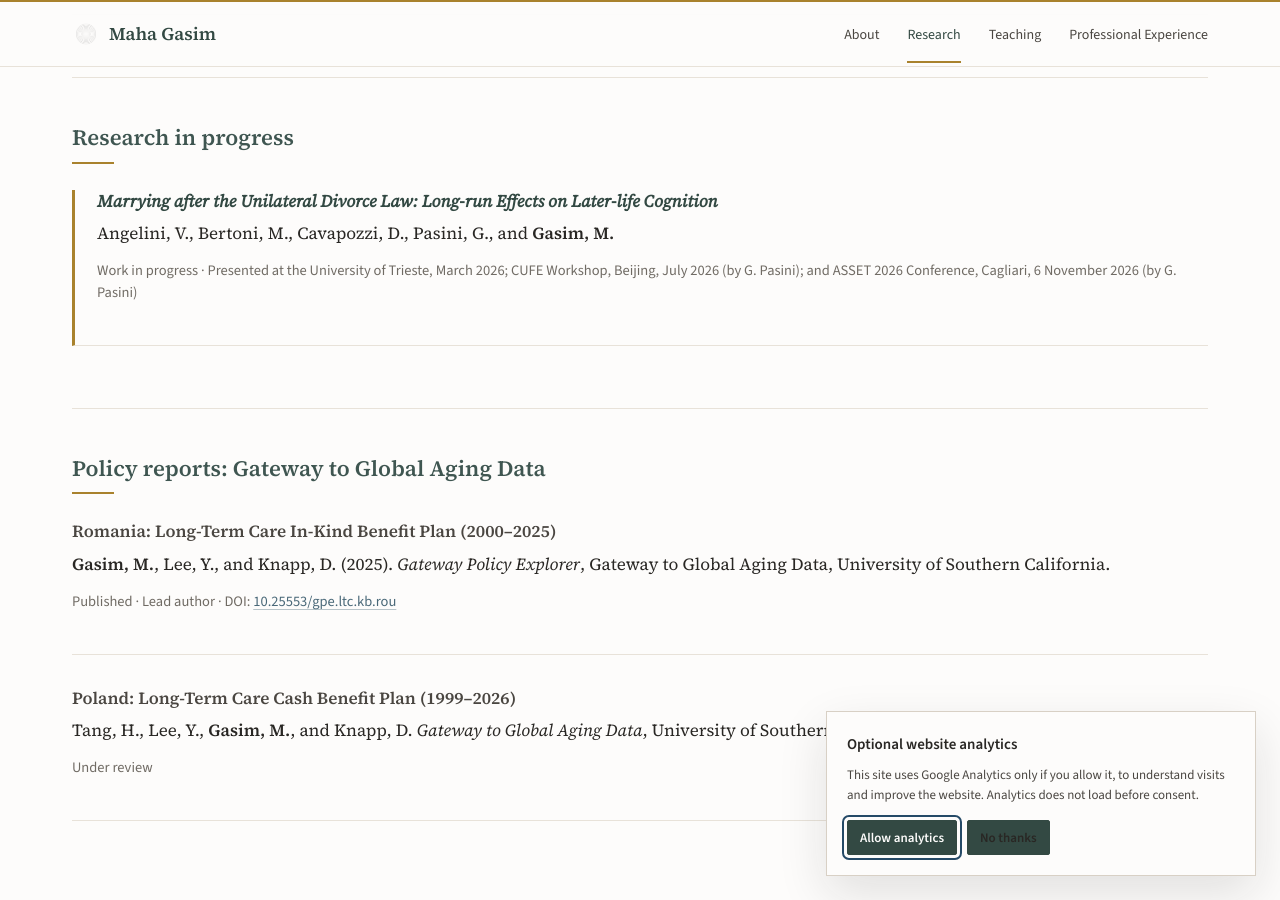
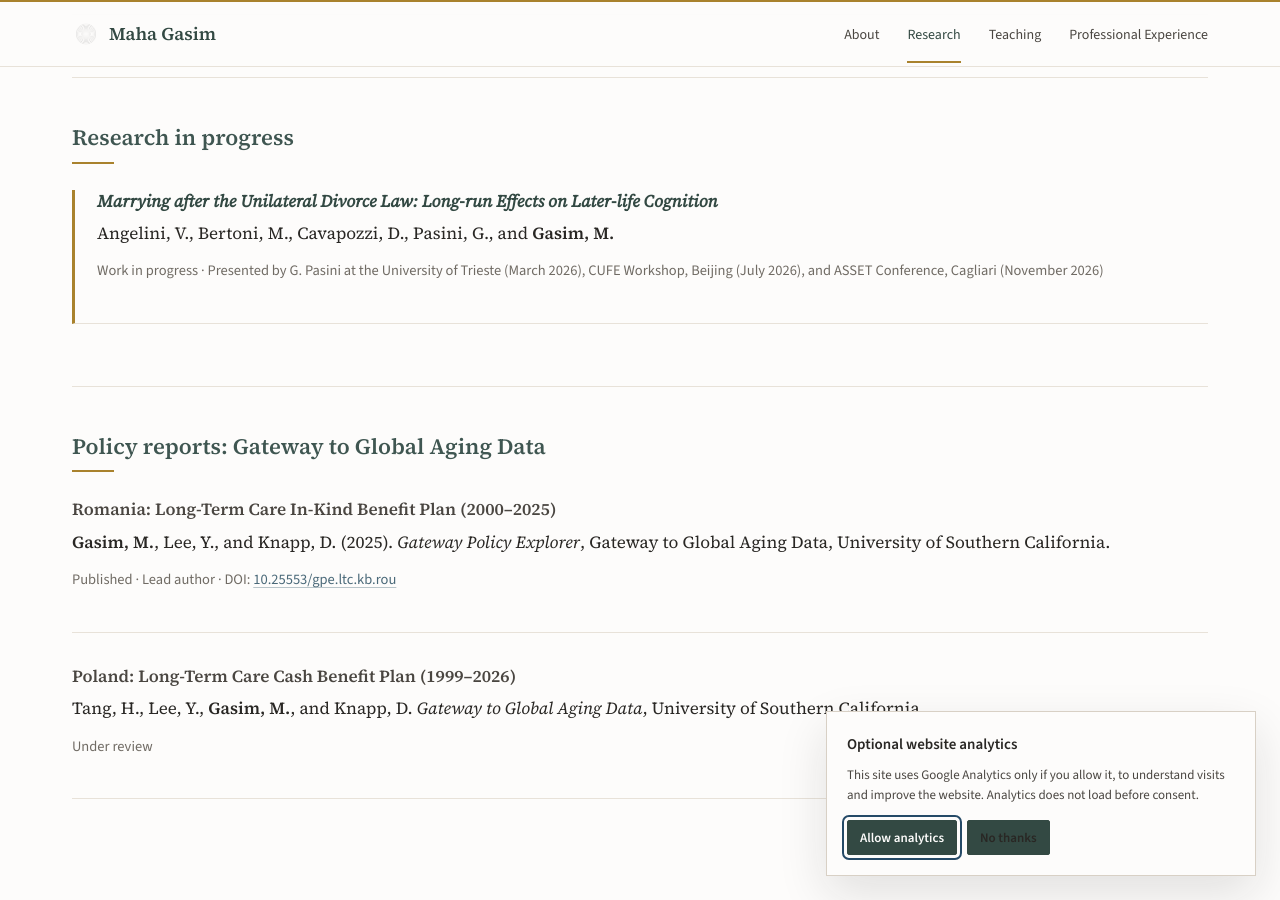
Before and after one commit to mahagasim/mahagasim.github.io, a Jekyll site: the page built from research.md, in a window 1280 px wide and 900 px high, scrolled down 1133 px. Built offline with Jekyll 4.4.1, drawn with Linux system fonts in a browser that asks for light colours.

Commit message:
Standardize paper presentation credits and month-year dates

```diff
--- a/research.md
+++ b/research.md
@@ -39,7 +39,7 @@ description: Research experience, work in progress, and Gateway to Global Aging
 <div class="entry feature-entry paper-entry">
   <h3><em>Marrying after the Unilateral Divorce Law: Long-run Effects on Later-life Cognition</em></h3>
   <p>Angelini, V., Bertoni, M., Cavapozzi, D., Pasini, G., and <strong>Gasim, M.</strong></p>
-  <p class="entry-meta">Work in progress · Presented at the University of Trieste, March 2026; CUFE Workshop, Beijing, July 2026 (by G. Pasini); and ASSET 2026 Conference, Cagliari, 6 November 2026 (by G. Pasini)</p>
+  <p class="entry-meta">Work in progress · Presented by G. Pasini at the University of Trieste (March 2026), CUFE Workshop, Beijing (July 2026), and ASSET Conference, Cagliari (November 2026)</p>
 </div>
 
 ## Policy reports: Gateway to Global Aging Data
```
